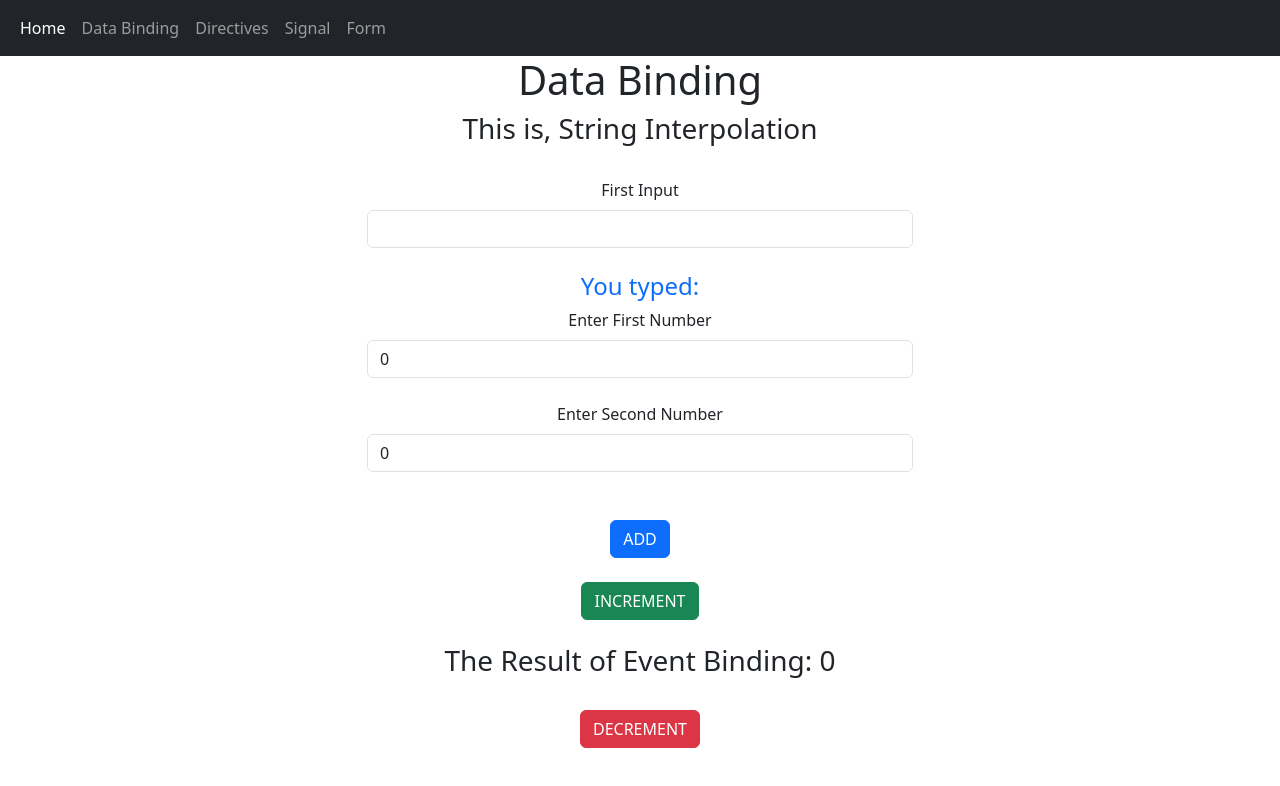
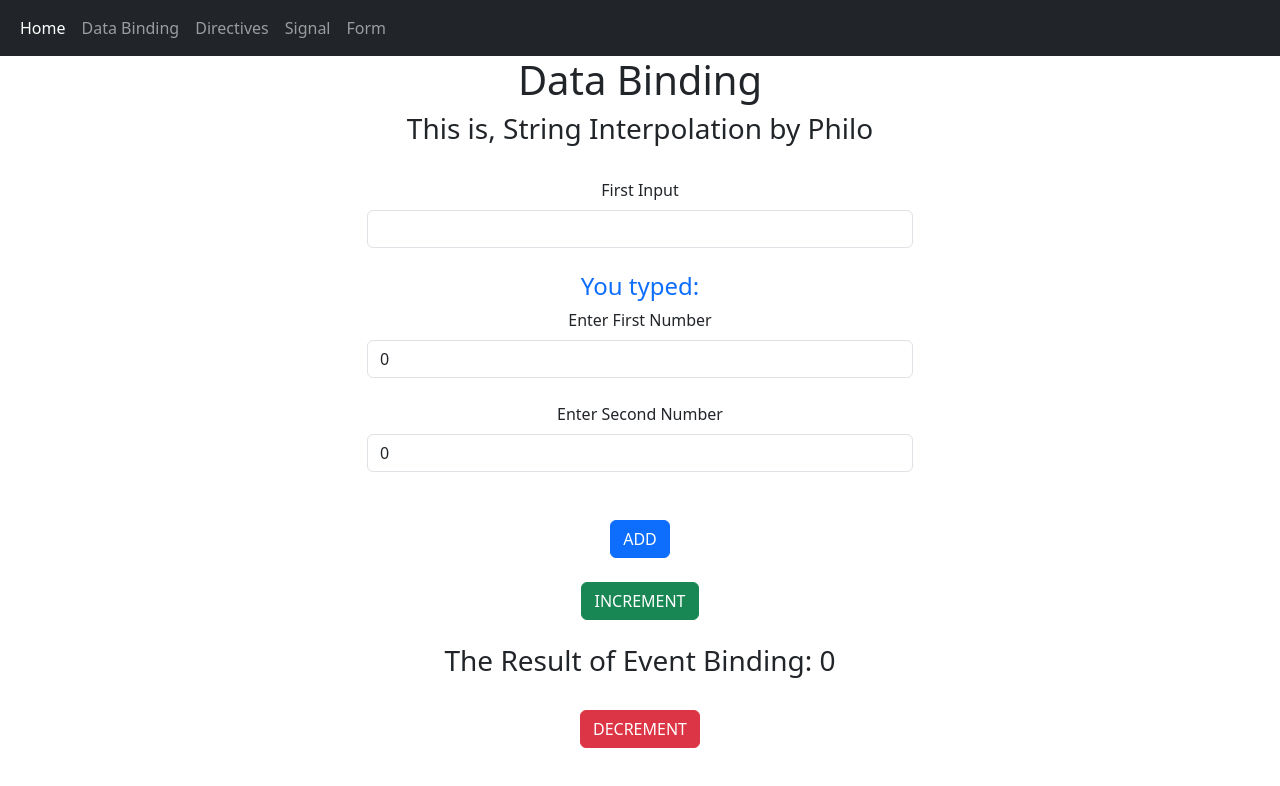
Before and after one commit to AbTuray/AngularPresentationApp, an Angular app: page /data-binding in a window 1280 px wide. Shown: the top 786 px of the page. Built offline with nearby package versions, Linux system fonts and the light colour scheme.

Commit message:
data_binding

```diff
--- a/src/app/data-binding-ex/data-binding-ex.ts
+++ b/src/app/data-binding-ex/data-binding-ex.ts
@@ -11,7 +11,7 @@ export class DataBindingEx {
   //Philip Jalloh
 
   //String Iinterpolation
-  title1 = "String Interpolation"
+  title1 = "String Interpolation by Philo "
 
 
   //Property Binding
```
